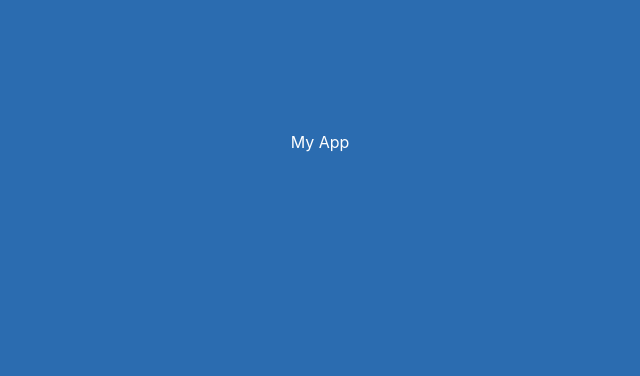
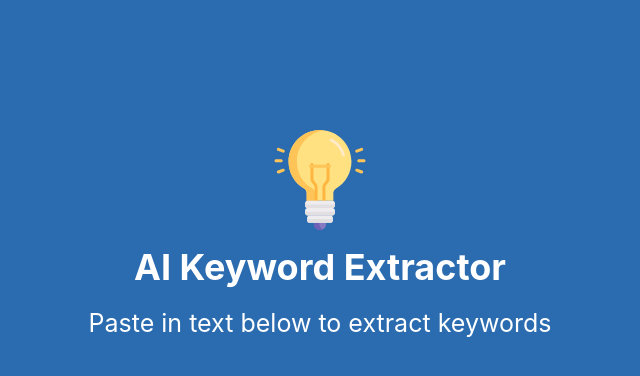
Before and after one commit to johnwarejunior/key-terminus, a React (Vite) app in the folder key-terminus/: page / in a window 1280 px wide. Shown: the top 376 px of the page, without its empty margins (320-960 px from the left). Built offline with nearby package versions, Linux system fonts and the light colour scheme.

Commit message:
Build Header component with Chakra UI.

```diff
--- a/key-terminus/src/App.jsx
+++ b/key-terminus/src/App.jsx
@@ -1,12 +1,13 @@
 import React from 'react'
 import { Container, Box } from '@chakra-ui/react'
+import Header from './components/Header'
 
 
 const App = () => {
   return (
     <Box bg='blue.600' color='white' height='100vh' paddingTop={130}>
       <Container maxW='3xl' centerContent>
-      <h1>My App</h1>
+      <Header />
       </Container>
 
     </Box>
--- a/key-terminus/src/components/Header.jsx
+++ b/key-terminus/src/components/Header.jsx
@@ -0,0 +1,19 @@
+import React from 'react'
+import { Heading, Image, Text } from '@chakra-ui/react'
+import logo from '../assets/light-bulb.svg'
+
+const Header = () => {
+  return (
+    <>
+        <Image src={logo} alt='logo' width={ 100 } marginBottom='1rem' />
+        <Heading color='white' marginBottom='1rem'>
+            AI Keyword Extractor
+        </Heading>
+        <Text fontSize={25} textAlign='center'>
+            Paste in text below to extract keywords
+        </Text>
+    </>
+  )
+}
+
+export default Header
```
